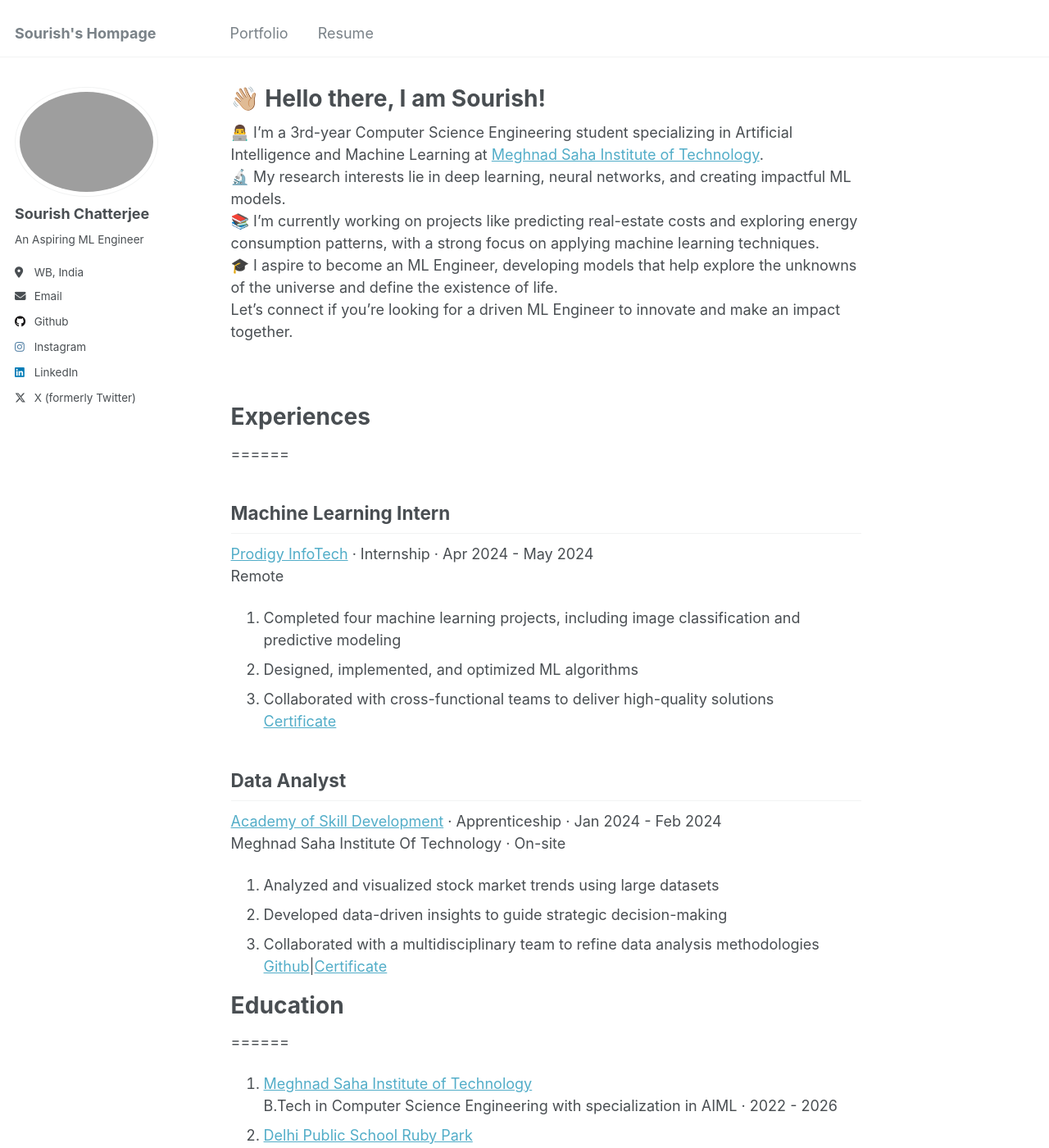
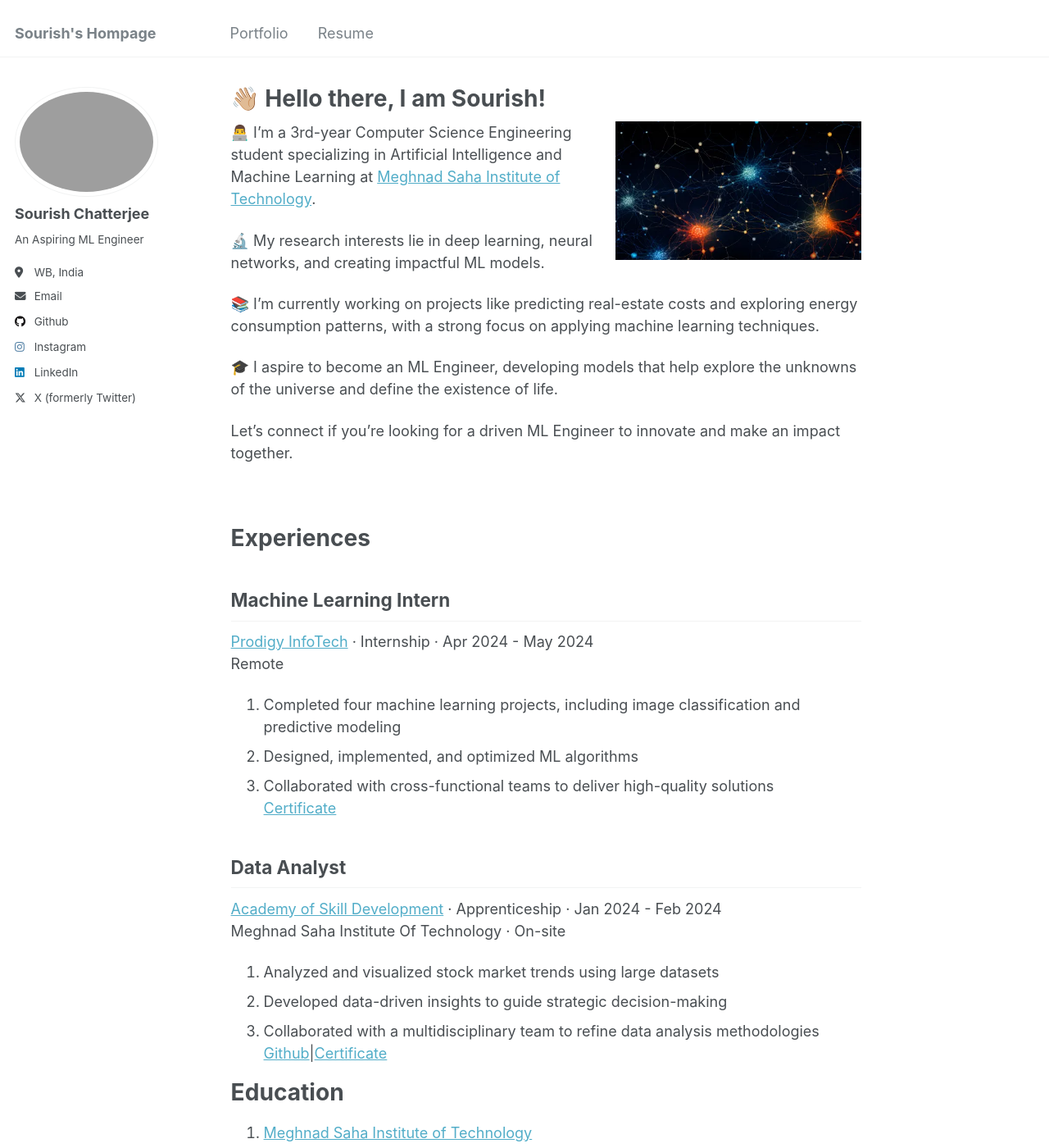
Before and after one commit to Nexalyze/Nexalyze.github.io, a Jekyll site: the page built from _pages/about.md, in a window 1280 px wide and 1400 px high. Shown: the whole window at 82% size. Built offline with Jekyll 4.4.1, drawn with Linux system fonts in a browser that asks for light colours.

Commit message:
File Changes

```diff
--- a/_pages/about.md
+++ b/_pages/about.md
@@ -7,23 +7,24 @@ redirect_from:
   - /about/
   - /about.html
 ---
-
+![Artifical Neural Networks](/images/artificalneuralnetworks.webp){: .align-right width="300px"}
 👨‍💻 I’m a 3rd-year Computer Science Engineering student specializing in Artificial Intelligence and Machine Learning at [Meghnad Saha Institute of Technology](https://www.linkedin.com/school/meghnadsahainstituteoftechnology/).
 <br>
+
 🔬 My research interests lie in deep learning, neural networks, and creating impactful ML models.
 <br>
+
 📚 I’m currently working on projects like predicting real-estate costs and exploring energy consumption patterns, with a strong focus on applying machine learning techniques.
 <br>
+
 🎓 I aspire to become an ML Engineer, developing models that help explore the unknowns of the universe and define the existence of life.
 <br>
+
 Let's connect if you're looking for a driven ML Engineer to innovate and make an impact together.
 
 <br>
 
-# Experiences
-
-======
-
+# Experiences <br>
 ## Machine Learning Intern <br>
 [Prodigy InfoTech](https://www.linkedin.com/company/prodigy-infotech/) · Internship · Apr 2024 - May 2024 <br>
 Remote <br>
@@ -42,7 +43,6 @@ Meghnad Saha Institute Of Technology · On-site <br>
 <br>
 
 # Education
-======
 1. [Meghnad Saha Institute of Technology](https://www.linkedin.com/school/meghnadsahainstituteoftechnology/)<br>
 B.Tech in Computer Science Engineering with specialization in AIML · 2022 - 2026
 1. [Delhi Public School Ruby Park](https://www.linkedin.com/school/delhi-public-school-ruby-park/)<br>
```
Also changed, not shown: images/artificalneuralnetworks.webp (added).
